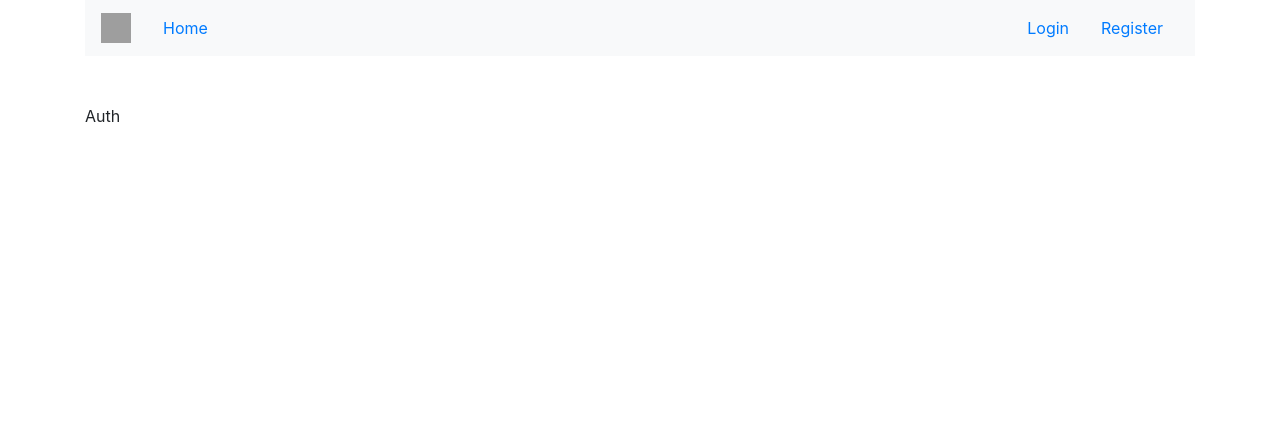
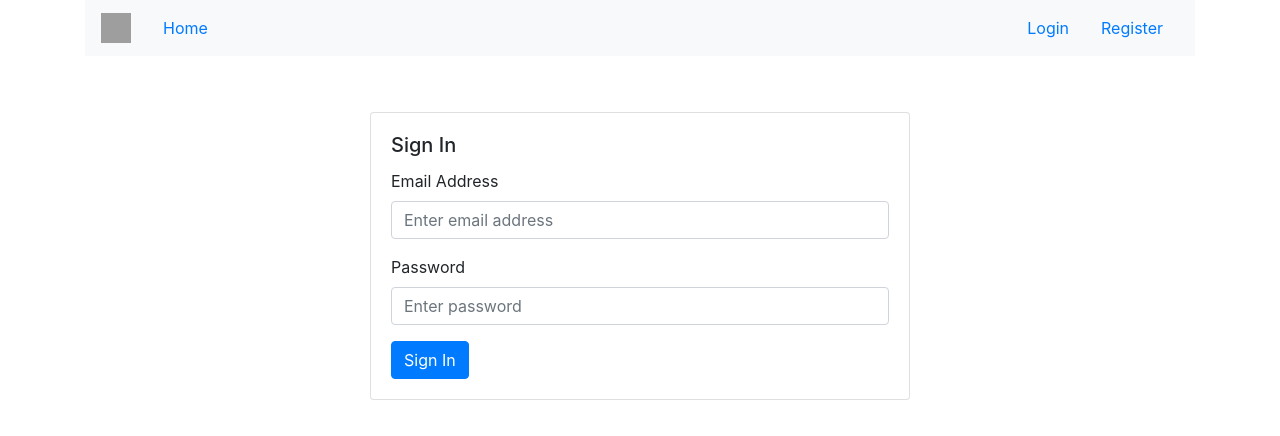
Before and after one commit to egan16/thebeatentrail, a React (Create React App) app in the folder client/: page /auth in a window 1280 px wide. Shown: the top 436 px of the page. Built offline with nearby package versions, Linux system fonts and the light colour scheme; grey boxes are pictures that could not be loaded.

Commit message:
Auth form displays sign in or sign up inputs

```diff
--- a/client/src/components/Auth/Auth.js
+++ b/client/src/components/Auth/Auth.js
@@ -1,11 +1,112 @@
-import React from 'react'
+import React from 'react';
+import { Card, Form, Button, Row, Col } from 'react-bootstrap';
 
 const Auth = () => {
-    // const state = null;
+    const isSignup = false;
+
+    const handleSubmit = () => {
+
+    };
+
+    const handleChange = () => {
+
+    };
+
     return (
-        <div>
-            Auth
-        </div>
+        <Row>
+            <Col xs={12} md={{ span: 6, offset: 3 }} lg={{ span: 6, offset: 3 }}>
+                <Card className="mt-2">
+                    <Card.Body>
+                        <Card.Title>{isSignup ? 'Sign Up' : 'Sign In'}</Card.Title>
+                        {/* start of Form */}
+                        {/* onSubmit handler attached to form to execute handleSubmit function when button clicked  */}
+                        <Form onSubmit={handleSubmit}>
+                            {
+                                // if isSignup show this aswell
+                                isSignup && (
+                                    <>
+                                        {/* start of firstName */}
+                                        <Form.Group controlId="firstName" xs={12} md={6}>
+                                            <Form.Label>First Name</Form.Label>
+                                            <Form.Control
+                                                required
+                                                name="firstName"
+                                                type="text"
+                                                placeholder="Enter first name"
+                                                value=""
+                                                handleChange={handleChange}
+                                                autoFocus
+                                                fullWidth
+                                            />
+                                        </Form.Group>
+                                        {/* start of lastName */}
+                                        <Form.Group controlId="lastName" xs={12} md={6}>
+                                            <Form.Label>Last Name</Form.Label>
+                                            <Form.Control
+                                                required
+                                                name="lastName"
+                                                type="lastName"
+                                                placeholder="Enter last name"
+                                                value=""
+                                                handleChange={handleChange}
+                                                fullWidth
+                                            />
+                                        </Form.Group>
+                                    </>
+                                )
+                            }
+                            {/* start of email */}
+                            <Form.Group controlId="email" xs={12} md={6}>
+                                <Form.Label>Email Address</Form.Label>
+                                <Form.Control
+                                    required
+                                    name="email"
+                                    type="email"
+                                    placeholder="Enter email address"
+                                    value=""
+                                    handleChange={handleChange}
+                                    fullWidth
+                                />
+                            </Form.Group>
+                            {/* start of password */}
+                            <Form.Group controlId="password" xs={12} md={6}>
+                                <Form.Label>Password</Form.Label>
+                                <Form.Control
+                                    required
+                                    name="password"
+                                    type="password"
+                                    placeholder="Enter password"
+                                    value=""
+                                    handleChange={handleChange}
+                                    fullWidth
+                                />
+                            </Form.Group>
+                            {
+                                isSignup &&
+                                    <Form.Group controlId="confirmPassword" xs={12} md={6}>
+                                        <Form.Label>confirmPassword</Form.Label>
+                                        <Form.Control
+                                            required
+                                            name="confirmPassword"
+                                            type="password"
+                                            placeholder="Re-enter password"
+                                            value=""
+                                            handleChange={handleChange}
+                                            fullWidth
+                                        />
+                                    </Form.Group>
+                            }
+                            <Button variant="primary" type="submit" fullWidth>
+                                {isSignup ? 'Sign Up' : 'Sign In'}
+                            </Button>
+                            {/* <Button className="ml-2" variant="info" onClick={clear}>
+                                Clear
+                            </Button> */}
+                        </Form>
+                    </Card.Body>
+                </Card>
+            </Col>
+        </Row>
     )
 }
 
```
